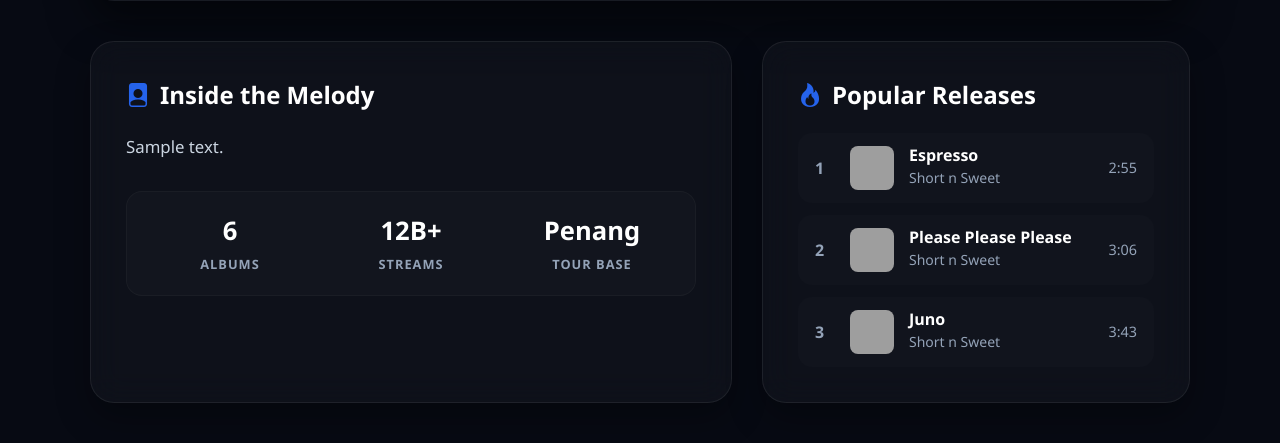
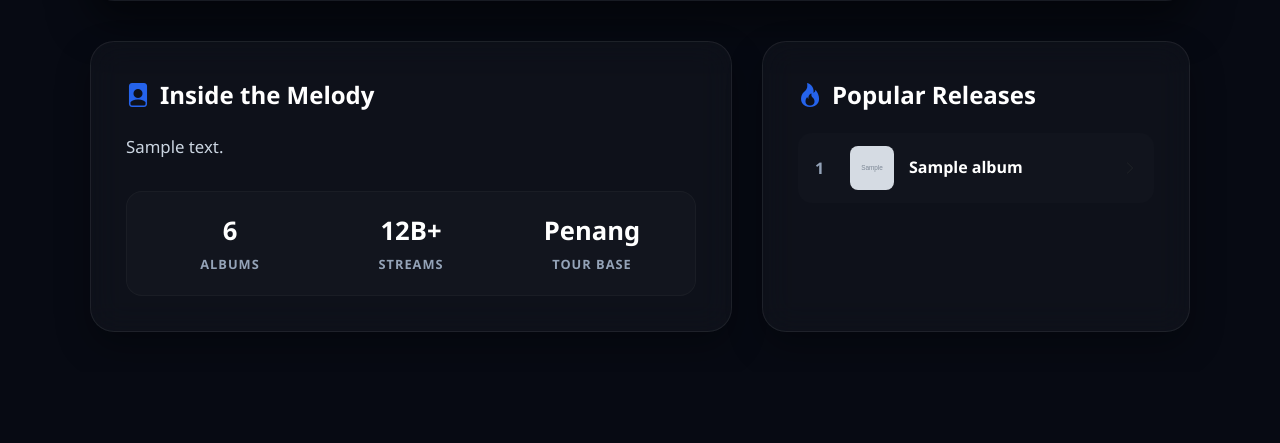
Before and after one commit to zanelohphincheng-lgtm/Melodify, a PHP site: page /artist.php?id=1 in a window 1280 px wide; the page is wider, and only the part inside the window is pictured. Shown: the part 488-931 px from the top of that part. After the commit the page ends 820 px from the top of that part, so only its background shows below. Run offline with PHP 8.4, Linux system fonts and the light colour scheme; tables that the repository leaves empty or names only in its code hold one stand-in row (values such as "Sample post"); grey boxes marked "Sample" are stand-in pictures; grey boxes are pictures that could not be loaded.

Commit message:
Initial Commit

```diff
--- a/artist.php
+++ b/artist.php
@@ -9,6 +9,12 @@ if(isset($_GET['id'])){
     $stmt = $db->prepare($artist_query);
     $stmt->execute([':id'=>$id]);
     $artist = $stmt->fetch();
+
+    // Load album data
+    $album_query = "SELECT id, album_name, cover_image, type FROM album WHERE artist_id = :artist_id";
+    $stmt = $db->prepare($album_query);
+    $stmt->execute([':artist_id' => $id]);
+    $albums_list = $stmt->fetchAll();
 }
 ?>
 <!DOCTYPE html>
@@ -372,42 +378,27 @@ if(isset($_GET['id'])){
                     </div>
 
                     <div class="track-mini-list">
-                        <!-- Standard Repeat Track Iteration Layout -->
-                        <a href="album.php?id=1" class="track-mini-item">
-                            <div class="track-left-meta">
-                                <span class="track-rank">1</span>
-                                <img src="upload/cover_short_n_sweet.jpg" alt="Track Cover" class="track-thumb">
-                                <div class="track-details">
-                                    <h6>Espresso</h6>
-                                    <small>Short n Sweet</small>
-                                </div>
-                            </div>
-                            <span class="track-duration">2:55</span>
-                        </a>
+                        <?php if (!empty($albums_list)): ?>
+                            <?php foreach($albums_list as $index => $single_album): ?>
 
-                        <a href="album.php?id=1" class="track-mini-item">
-                            <div class="track-left-meta">
-                                <span class="track-rank">2</span>
-                                <img src="upload/cover_short_n_sweet.jpg" alt="Track Cover" class="track-thumb">
-                                <div class="track-details">
-                                    <h6>Please Please Please</h6>
-                                    <small>Short n Sweet</small>
-                                </div>
-                            </div>
-                            <span class="track-duration">3:06</span>
-                        </a>
+                                <a href="album.php?id=<?= $single_album['id'] ?>" class="track-mini-item">
+                                    <div class="track-left-meta">
+                                        <span class="track-rank"><?= $index + 1 ?></span>
 
-                        <a href="album.php?id=1" class="track-mini-item">
-                            <div class="track-left-meta">
-                                <span class="track-rank">3</span>
-                                <img src="upload/cover_short_n_sweet.jpg" alt="Track Cover" class="track-thumb">
-                                <div class="track-details">
-                                    <h6>Juno</h6>
-                                    <small>Short n Sweet</small>
-                                </div>
-                            </div>
-                            <span class="track-duration">3:43</span>
-                        </a>
+                                        <img src="<?= htmlspecialchars($single_album['cover_image']) ?>" alt="Track Cover" class="track-thumb">
+
+                                        <div class="track-details">
+                                            <h6><?= htmlspecialchars($single_album['album_name']) ?></h6>
+                                            <h6 class="text-capitalize"><?= htmlspecialchars($single_album['type']) ?></h6>
+                                        </div>
+                                    </div>
+                                    <i class="bi bi-chevron-right text-muted small"></i>
+                                </a>
+
+                            <?php endforeach; ?>
+                        <?php else: ?>
+                            <p class="text-muted m-0 small">No releases found for this artist.</p>
+                        <?php endif; ?>
                     </div>
                 </div>
         </div>
--- a/dashboard.php
+++ b/dashboard.php
@@ -1,7 +1,5 @@
 <?php
-session_start();
-
-require("header.php")
+require("header.php");
 
 ?>
 <!DOCTYPE html>
```
Also changed, not shown: album.php (+11 -17 lines), index.php (+37 -32 lines), manage-users.php (+4 -13 lines), upload/bruno_UJ.png (added), upload/bruno_apt.png (added), upload/bruno_artist_pic.png (added), upload/bruno_banner.png (added), upload/madison_artist_pic.png (added), upload/madison_banner.png (added), upload/madison_bittersweet.png (added), upload/sabrina_MBF.png (added), 3 other files.
